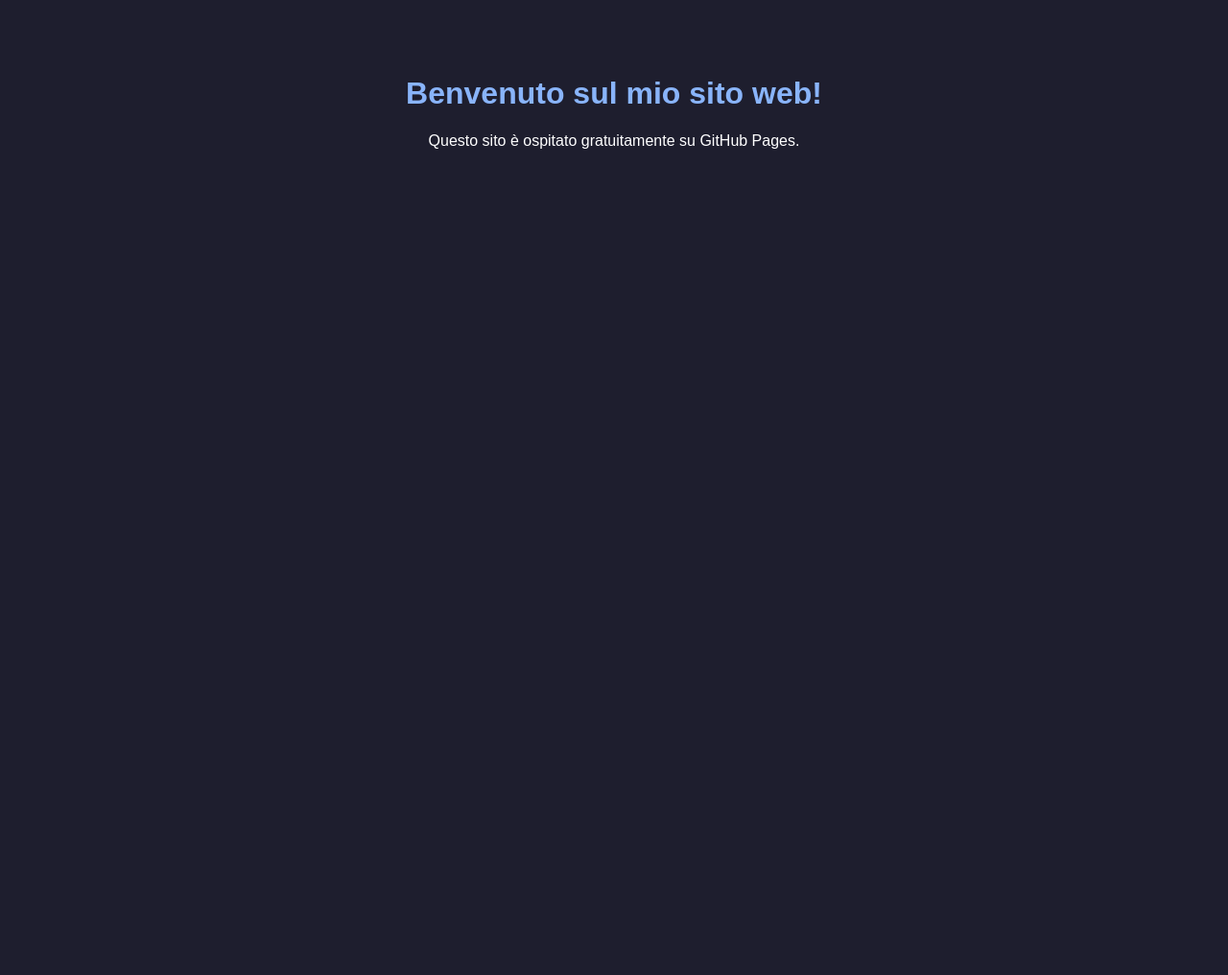
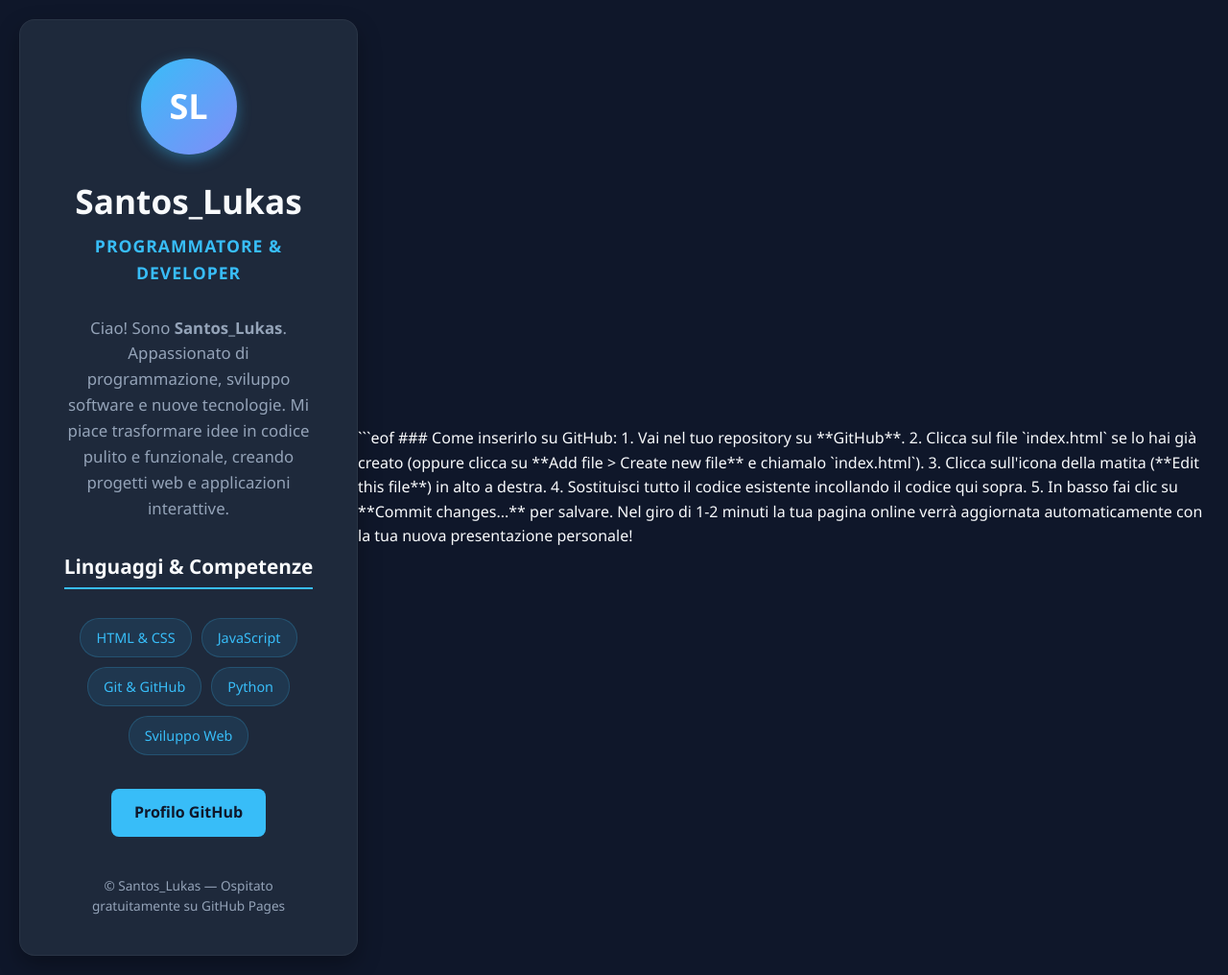
Before and after one commit to apprendiamolucap-cloud/pioli, a plain HTML site: page index.html in a window 1280 px wide. Shown: the whole page at 96% size. Before the commit the page ends 800 px from the top, so only its background shows below. Drawn offline with Linux system fonts and the light colour scheme.

Commit message:
Update index.html

````diff
--- a/index.html
+++ b/index.html
@@ -3,20 +3,185 @@
 <head>
     <meta charset="UTF-8">
     <meta name="viewport" content="width=device-width, initial-scale=1.0">
-    <title>Il Mio Sito Web</title>
+    <title>Santos_Lukas | Programmatore & Developer</title>
     <style>
+        :root {
+            --bg-color: #0f172a;
+            --card-bg: #1e293b;
+            --accent-color: #38bdf8;
+            --text-color: #f8fafc;
+            --text-muted: #94a3b8;
+        }
+
+        * {
+            box-sizing: border-box;
+            margin: 0;
+            padding: 0;
+        }
+
         body {
-            font-family: Arial, sans-serif;
+            font-family: 'Segoe UI', Tahoma, Geneva, Verdana, sans-serif;
+            background-color: var(--bg-color);
+            color: var(--text-color);
+            line-height: 1.6;
+            display: flex;
+            justify-content: center;
+            align-items: center;
+            min-height: 100vh;
+            padding: 20px;
+        }
+
+        .container {
+            max-width: 800px;
+            width: 100%;
+            background-color: var(--card-bg);
+            border-radius: 16px;
+            padding: 40px;
+            box-shadow: 0 10px 25px rgba(0, 0, 0, 0.3);
+            border: 1px solid rgba(255, 255, 255, 0.05);
+        }
+
+        header {
             text-align: center;
-            background-color: #1e1e2e;
+            margin-bottom: 30px;
+        }
+
+        .avatar {
+            width: 100px;
+            height: 100px;
+            border-radius: 50%;
+            background: linear-gradient(135deg, #38bdf8, #818cf8);
+            display: flex;
+            align-items: center;
+            justify-content: center;
+            font-size: 36px;
+            font-weight: bold;
             color: #ffffff;
-            padding: 50px;
+            margin: 0 auto 20px auto;
+            box-shadow: 0 4px 15px rgba(56, 189, 248, 0.4);
         }
-        h1 { color: #89b4fa; }
+
+        h1 {
+            font-size: 2.2rem;
+            color: var(--text-color);
+            margin-bottom: 5px;
+        }
+
+        .subtitle {
+            color: var(--accent-color);
+            font-size: 1.1rem;
+            font-weight: 600;
+            letter-spacing: 1px;
+            text-transform: uppercase;
+        }
+
+        .bio {
+            margin-top: 20px;
+            font-size: 1.05rem;
+            color: var(--text-muted);
+            text-align: center;
+        }
+
+        .section-title {
+            font-size: 1.3rem;
+            color: var(--text-color);
+            margin: 30px 0 15px 0;
+            border-bottom: 2px solid var(--accent-color);
+            display: inline-block;
+            padding-bottom: 5px;
+        }
+
+        .skills {
+            display: flex;
+            flex-wrap: wrap;
+            gap: 10px;
+            justify-content: center;
+            margin-top: 15px;
+        }
+
+        .tag {
+            background-color: rgba(56, 189, 248, 0.1);
+            color: var(--accent-color);
+            padding: 8px 16px;
+            border-radius: 20px;
+            font-size: 0.9rem;
+            font-weight: 500;
+            border: 1px solid rgba(56, 189, 248, 0.2);
+        }
+
+        .links {
+            margin-top: 35px;
+            display: flex;
+            justify-content: center;
+            gap: 15px;
+        }
+
+        .btn {
+            display: inline-block;
+            padding: 12px 24px;
+            background-color: var(--accent-color);
+            color: #0f172a;
+            text-decoration: none;
+            font-weight: bold;
+            border-radius: 8px;
+            transition: all 0.3s ease;
+        }
+
+        .btn:hover {
+            opacity: 0.9;
+            transform: translateY(-2px);
+        }
+
+        footer {
+            margin-top: 40px;
+            text-align: center;
+            font-size: 0.85rem;
+            color: var(--text-muted);
+        }
     </style>
 </head>
 <body>
-    <h1>Benvenuto sul mio sito web!</h1>
-    <p>Questo sito è ospitato gratuitamente su GitHub Pages.</p>
+
+    <div class="container">
+        <header>
+            <div class="avatar">SL</div>
+            <h1>Santos_Lukas</h1>
+            <p class="subtitle">Programmatore & Developer</p>
+        </header>
+
+        <section class="bio">
+            <p>Ciao! Sono <strong>Santos_Lukas</strong>. Appassionato di programmazione, sviluppo software e nuove tecnologie. Mi piace trasformare idee in codice pulito e funzionale, creando progetti web e applicazioni interattive.</p>
+        </section>
+
+        <div style="text-align: center;">
+            <h2 class="section-title">Linguaggi & Competenze</h2>
+            <div class="skills">
+                <span class="tag">HTML & CSS</span>
+                <span class="tag">JavaScript</span>
+                <span class="tag">Git & GitHub</span>
+                <span class="tag">Python</span>
+                <span class="tag">Sviluppo Web</span>
+            </div>
+        </div>
+
+        <div class="links">
+            <a href="https://github.com/Santos_Lukas" target="_blank" class="btn">Profilo GitHub</a>
+        </div>
+
+        <footer>
+            <p>© Santos_Lukas — Ospitato gratuitamente su GitHub Pages</p>
+        </footer>
+    </div>
+
 </body>
 </html>
+```eof
+
+### Come inserirlo su GitHub:
+1. Vai nel tuo repository su **GitHub**.
+2. Clicca sul file `index.html` se lo hai già creato (oppure clicca su **Add file > Create new file** e chiamalo `index.html`).
+3. Clicca sull'icona della matita (**Edit this file**) in alto a destra.
+4. Sostituisci tutto il codice esistente incollando il codice qui sopra.
+5. In basso fai clic su **Commit changes...** per salvare.
+
+Nel giro di 1-2 minuti la tua pagina online verrà aggiornata automaticamente con la tua nuova presentazione personale!
````
